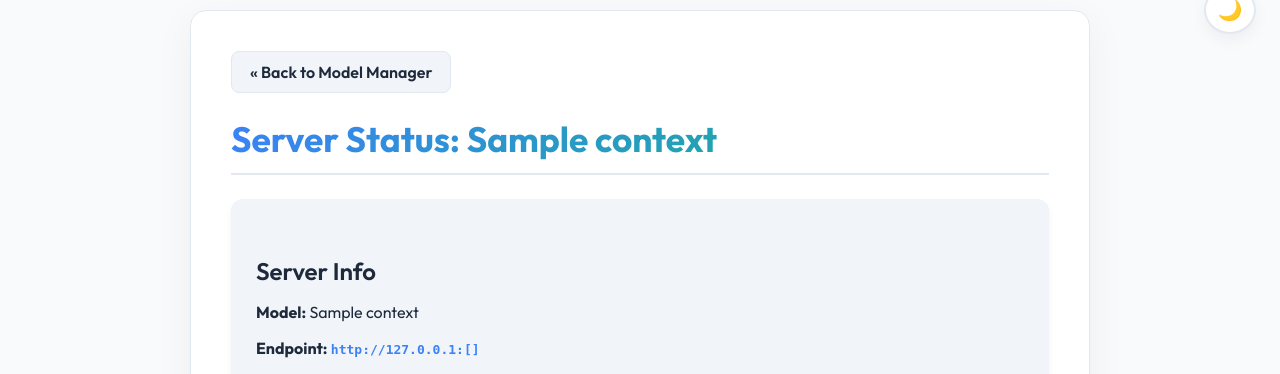
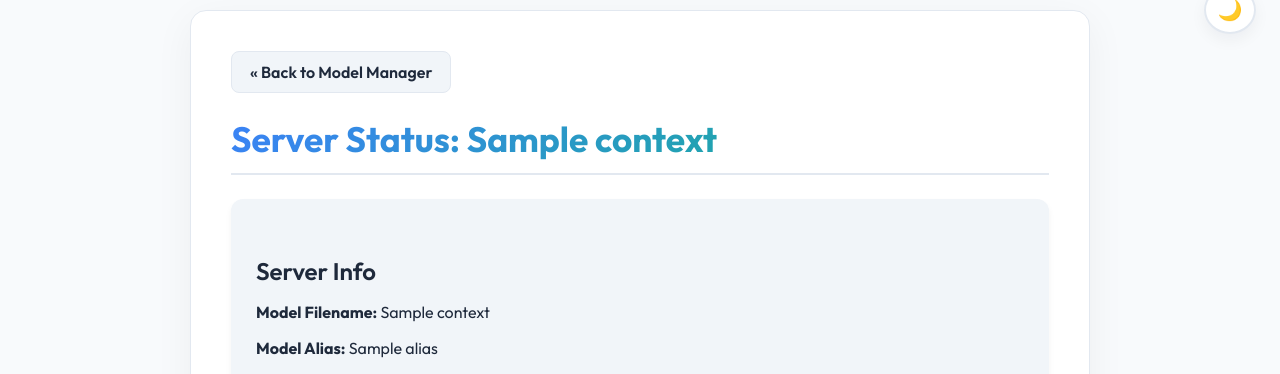
Before and after one commit to orcephrye/LocalLLMManager, a Flask app: template LocalLLMManager/templates/status.html in a window 1280 px wide. Shown: the part 38-412 px from the top of the page. Run offline with Flask 3, Linux system fonts and the light colour scheme; the template is opened without the code that fills it: most values are stand-ins (such as "Sample title", 1, 10 or a date in 2020).

Commit message:
Some minor updates to UI and using Model Alias

```diff
--- a/LocalLLMManager/app.py
+++ b/LocalLLMManager/app.py
@@ -324,6 +324,12 @@
             return context
     return None
 
+def get_context_by_model_alias(model_alias):
+    """Finds the server context by the model's alias."""
+    for context in llm_server_contexts.values():
+        if context['alias'] == model_alias:
+            return context
+    return None
 
 def search_huggingface(query):
     """Searches Hugging Face for GGUF models supporting llama.cpp."""
@@ -553,6 +559,9 @@
         if '-ngl' not in custom_args and '--n-gpu-layers' not in custom_args:
             custom_args.extend(['-ngl', "-1"])
 
+        if '-a' not in custom_args and '--alias' not in custom_args:
+            custom_args.extend(["-a", model_file])
+
         command.extend(custom_args)
 
         logger.info(f"Starting server with command: {' '.join(command)}")
@@ -581,9 +590,16 @@
             flash(f"Failed to start llama-server. Check console for error: {stderr_output[:200]}...", "error")
             return redirect(url_for('index'))
 
+        alias = model_file
+        if "-a" in custom_args:
+            alias = custom_args[custom_args.index("-a") + 1]
+        elif "--alias" in custom_args:
+            alias = custom_args[custom_args.index("--alias") + 1]
+
         new_context = {
             "process": proc,
             "name": model_file,
+            "alias": alias,
             "port": port,
             "metrics_thread_stderr": None,
             "metrics_thread_stdout": None,
@@ -765,7 +781,7 @@
     model_data = []
     for port, context in llm_server_contexts.items():
         model_data.append({
-            "id": context['name'],  # Use filename as the model ID
+            "id": context['alias'],  # Use filename as the model ID
             "object": "model",
             "created": int(os.path.getmtime(os.path.join(MODEL_DIR, context['name']))) if os.path.exists(
                 os.path.join(MODEL_DIR, context['name'])) else int(time.time()),
@@ -796,7 +812,7 @@
     except Exception:
         return jsonify({"error": "Invalid JSON body"}), 400
 
-    context = get_context_by_model_name(model_name)
+    context = get_context_by_model_alias(model_name)
     if not context:
         return jsonify({"error": f"Model '{model_name}' is not loaded."}), 404
 
--- a/LocalLLMManager/templates/status.html
+++ b/LocalLLMManager/templates/status.html
@@ -29,7 +29,8 @@
 
                 <div class="card">
                     <h2>Server Info</h2>
-                    <p><strong>Model:</strong> {{ context['name'] }}</p>
+                    <p><strong>Model Filename:</strong> {{ context['name'] }}</p>
+                    <p><strong>Model Alias:</strong> {{ context['alias'] }}</p>
                     <p><strong>Endpoint:</strong>
                         <code>
                             <a href="http://127.0.0.1:{{ port }}" target="_blank">
```
